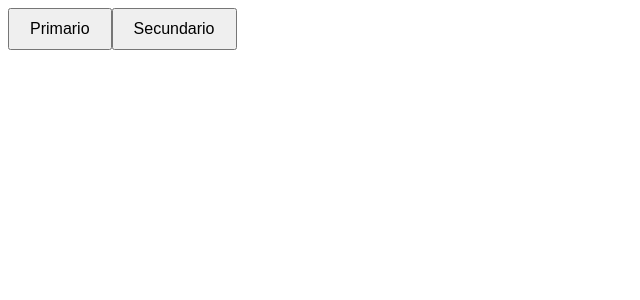
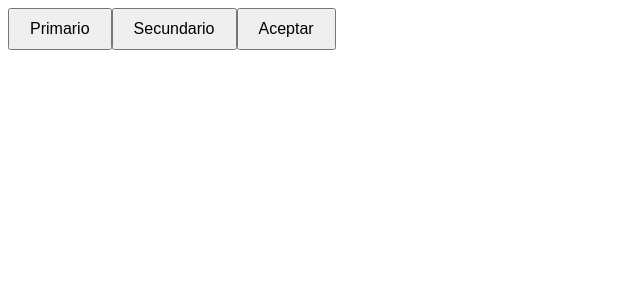
Before and after one commit to CaloTeloCT/sumativatelooooc, an Angular app: page / in a window 1280 px wide. Shown: the top 300 px of the page, without its empty margins (0-640 px from the left). Built offline with nearby package versions, Linux system fonts and the light colour scheme.

Commit message:
first commit

```diff
--- a/src/app/Components/Botones/aceptar-btn/aceptar-btn.component.css
+++ b/src/app/Components/Botones/aceptar-btn/aceptar-btn.component.css
@@ -0,0 +1,5 @@
+/* src/app/Components/Botones/aceptar-btn/aceptar-btn.component.css */
+button {
+    padding: 10px 20px;
+    font-size: 16px;
+}
--- a/src/app/Components/Botones/aceptar-btn/aceptar-btn.component.html
+++ b/src/app/Components/Botones/aceptar-btn/aceptar-btn.component.html
@@ -1 +1,2 @@
-<p>aceptar-btn works!</p>
+<!-- src/app/Components/Botones/aceptar-btn/aceptar-btn.component.html -->
+<button (click)="onClick()">Aceptar</button>
--- a/src/app/Components/Botones/aceptar-btn/aceptar-btn.component.ts
+++ b/src/app/Components/Botones/aceptar-btn/aceptar-btn.component.ts
@@ -1,4 +1,5 @@
-import { Component } from '@angular/core';
+// src/app/Components/Botones/aceptar-btn/aceptar-btn.component.ts
+import { Component, EventEmitter, Output } from '@angular/core';
 
 @Component({
   selector: 'app-aceptar-btn',
@@ -7,5 +8,9 @@ import { Component } from '@angular/core';
   styleUrl: './aceptar-btn.component.css'
 })
 export class AceptarBtnComponent {
+  @Output() accepted = new EventEmitter<void>();
 
+  onClick() {
+    this.accepted.emit(); // Emitir el evento al hacer clic
+  }
 }
--- a/src/app/Components/view/view.component.html
+++ b/src/app/Components/view/view.component.html
@@ -1,6 +1,7 @@
 <!-- src/app/Components/view/view.component.html -->
 <app-first-btn (colorChange)="handleColorChange()"></app-first-btn>
 <app-second-btn (shapeChange)="handleShapeChange()"></app-second-btn>
+<app-aceptar-btn (accepted)="handleAccepted()"></app-aceptar-btn>
 <div *ngIf="showVisualizer">
     <app-visualizador></app-visualizador>
 </div>
--- a/src/app/Components/view/view.component.ts
+++ b/src/app/Components/view/view.component.ts
@@ -4,10 +4,11 @@ import { VisualizadorComponent } from '../visualizador/visualizador.component';
 import { FirstBtnComponent } from '../Botones/first-btn/first-btn.component';
 import { CommonModule } from '@angular/common';
 import { SecondBtnComponent } from '../Botones/second-btn/second-btn.component';
+import { AceptarBtnComponent } from '../Botones/aceptar-btn/aceptar-btn.component';
 
 @Component({
   selector: 'app-view',
-  imports: [VisualizadorComponent, FirstBtnComponent, CommonModule, SecondBtnComponent],
+  imports: [VisualizadorComponent, FirstBtnComponent, CommonModule, SecondBtnComponent, AceptarBtnComponent],
   templateUrl: './view.component.html',
   styleUrl: './view.component.css'
 })
@@ -23,4 +24,8 @@ export class ViewComponent {
   handleShapeChange() {
     this.visualizador.toggleShape(); // Llama al método toggleShape del Visualizador
   }
+
+  handleAccepted() {
+    this.visualizador.showMessage('Aceptado con éxito'); // Muestra el mensaje en el Visualizador
+  }
 }
--- a/src/app/Components/visualizador/visualizador.component.html
+++ b/src/app/Components/visualizador/visualizador.component.html
@@ -1,2 +1,3 @@
 <!-- src/app/Components/visualizador/visualizador.component.html -->
 <div [ngClass]="{'color-box': true, 'circle': isCircle}" [style.backgroundColor]="currentColor"></div>
+<p *ngIf="message">{{ message }}</p> <!-- Mostrar el mensaje si existe -->
--- a/src/app/Components/visualizador/visualizador.component.ts
+++ b/src/app/Components/visualizador/visualizador.component.ts
@@ -12,6 +12,8 @@ import { Component, Input } from '@angular/core';
 export class VisualizadorComponent {
   currentColor: string = this.getRandomColor(); // Inicializa el color con un color aleatorio
   isCircle: boolean = false; // Propiedad para determinar si es un círculo
+  message: string = ''; // Mensaje a mostrar
+
 
 
   // Método para cambiar el color
@@ -31,4 +33,9 @@ export class VisualizadorComponent {
   toggleShape() {
     this.isCircle = !this.isCircle; // Cambia la forma
   }
+
+  // Método para mostrar un mensaje
+  showMessage(msg: string) {
+    this.message = msg; // Actualiza el mensaje
+  }
 }
```
